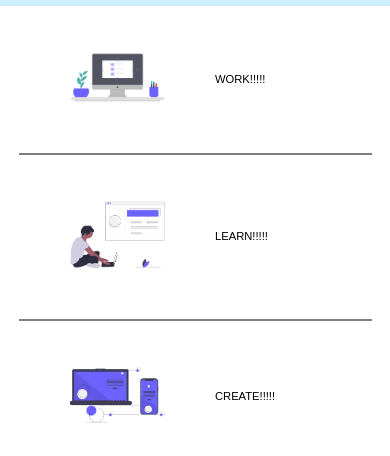
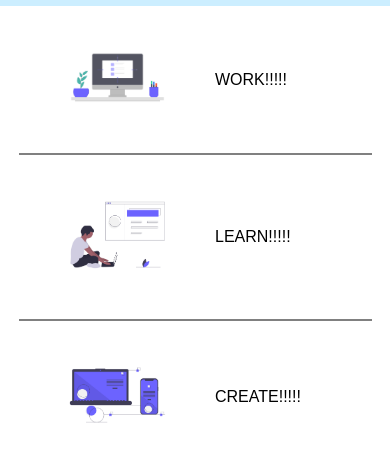
Before and after one commit to akp04/akp04.github.io, a plain HTML site: page index.html in a window 390 px wide. Shown: the part 2483-2939 px from the top of the page. Drawn offline with nearby package versions, Linux system fonts and the light colour scheme.

Commit message:
size increased

```diff
--- a/style_index.css
+++ b/style_index.css
@@ -191,7 +191,7 @@ h1{
 }
 @media only screen and (max-device-width: 900px) {
 	.container_1_inside > p{
-		font-size: 0.7rem;
+		/*font-size: 0.7rem;*/
 		line-height: 1.2rem;
 	}
 	.container_1{
```
